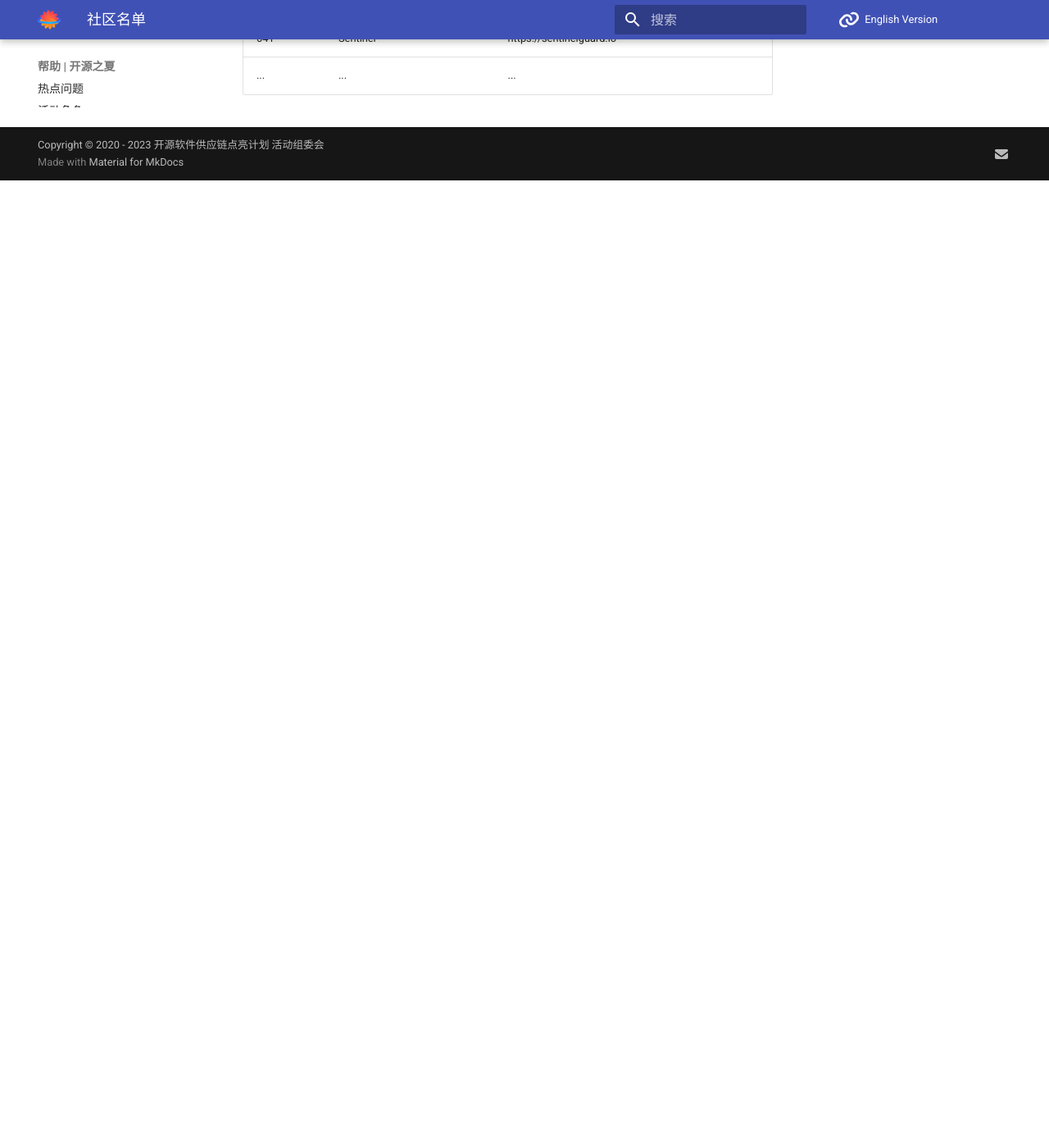
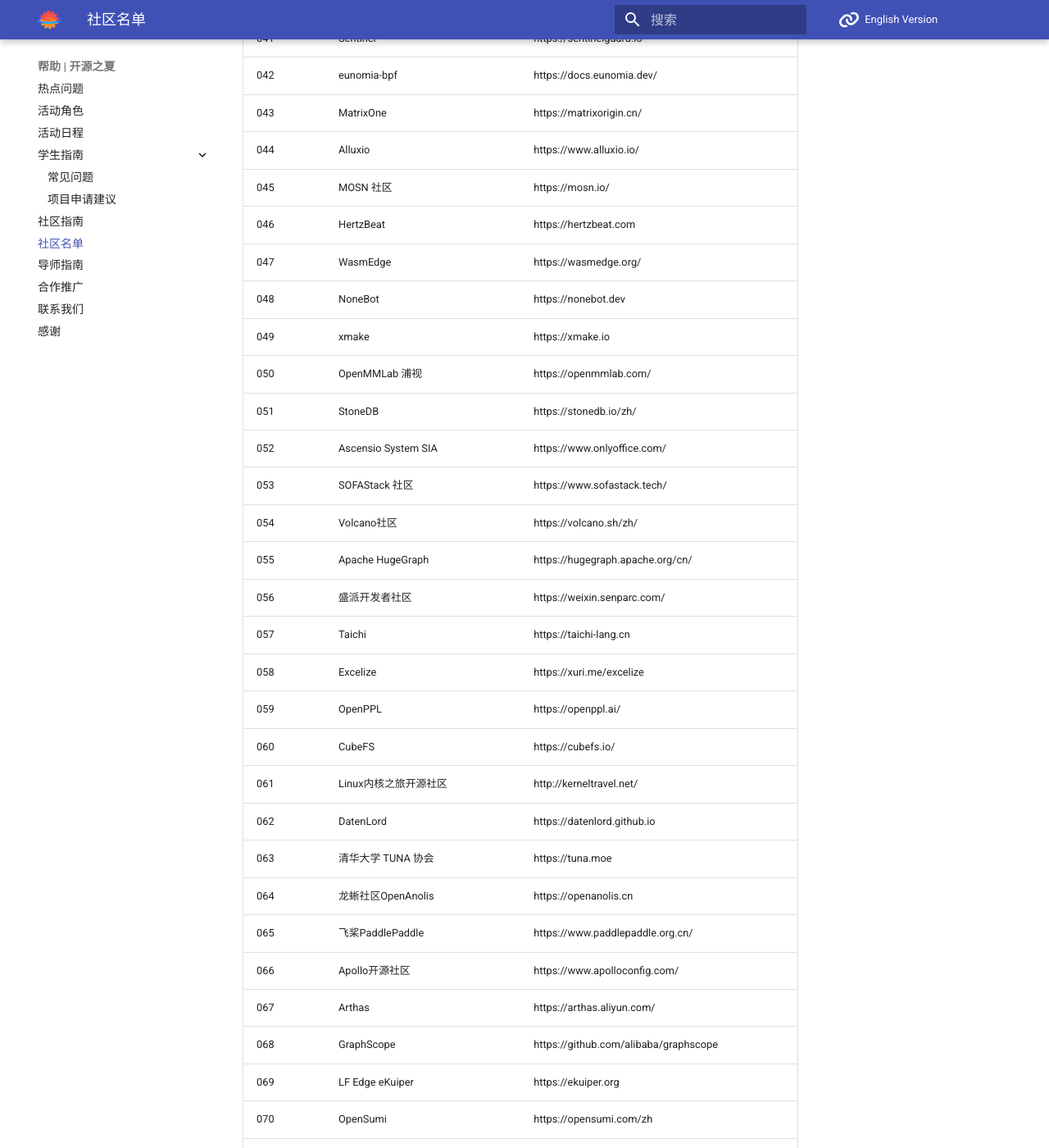
Before and after one commit to summer-ospp/help, an MkDocs documentation site: the page built from docs/communities-list.md, in a window 1280 px wide and 1400 px high, scrolled down 2020 px. Shown: the whole window at 82% size. Built offline with MkDocs 1.6.1 and Material for MkDocs 9.7.7, drawn with Linux system fonts in a browser that asks for light colours; comment, search, counter and statistics services are not loaded; before the commit the page ends 2240 px from its top, so only the background shows below that; some of the changed text lies outside the part shown.

Commit message:
Update communities-list.md

```diff
--- a/docs/communities-list.md
+++ b/docs/communities-list.md
@@ -43,4 +43,41 @@
 | 039  | BookOS操作系统               | www.book-os.com                        |
 | 040  | Nacos                        | https://nacos.io                               |
 | 041  | Sentinel                     | https://sentinelguard.io               |
+| 042  | eunomia-bpf                       | https://docs.eunomia.dev/                       |
+| 043  | MatrixOne                         | https://matrixorigin.cn/                        |
+| 044  | Alluxio                           | https://www.alluxio.io/                         |
+| 045  | MOSN  社区                        | https://mosn.io/                                |
+| 046  | HertzBeat                         | https://hertzbeat.com                           |
+| 047  | WasmEdge                          | https://wasmedge.org/                           |
+| 048  | NoneBot                           | https://nonebot.dev                             |
+| 049  | xmake                             | https://xmake.io                                |
+| 050  | OpenMMLab  浦视                   | https://openmmlab.com/                          |
+| 051  | StoneDB                           | https://stonedb.io/zh/                          |
+| 052  | Ascensio  System SIA              | https://www.onlyoffice.com/                     |
+| 053  | SOFAStack  社区                   | https://www.sofastack.tech/                     |
+| 054  | Volcano社区                       | https://volcano.sh/zh/                          |
+| 055  | Apache  HugeGraph                 | https://hugegraph.apache.org/cn/                |
+| 056  | 盛派开发者社区                    | https://weixin.senparc.com/                     |
+| 057  | Taichi                            | https://taichi-lang.cn                          |
+| 058  | Excelize                          | https://xuri.me/excelize                        |
+| 059  | OpenPPL                           | https://openppl.ai/                             |
+| 060  | CubeFS                            | https://cubefs.io/                              |
+| 061  | Linux内核之旅开源社区             | http://kerneltravel.net/                        |
+| 062  | DatenLord                         | https://datenlord.github.io                     |
+| 063  | 清华大学  TUNA 协会               | https://tuna.moe                                |
+| 064  | 龙蜥社区OpenAnolis                | https://openanolis.cn                           |
+| 065  | 飞桨PaddlePaddle                  | https://www.paddlepaddle.org.cn/                |
+| 066  | Apollo开源社区                    | https://www.apolloconfig.com/                   |
+| 067  | Arthas                            | https://arthas.aliyun.com/                      |
+| 068  | GraphScope                        | https://github.com/alibaba/graphscope           |
+| 069  | LF  Edge eKuiper                  | https://ekuiper.org                             |
+| 070  | OpenSumi                          | https://opensumi.com/zh                         |
+| 071  | MaxKey单点登录社区                | http://www.maxkey.top                           |
+| 072  | RISC-V国际开源实验室（RIOS  Lab） | https://rioslab.org                             |
+| 073  | Buddy  Compiler                   | https://buddy-compiler.github.io/               |
+| 074  | OpenAtom  OpenHarmony             | https://www.openharmony.cn/mainPlay             |
+| 075  | Inclavare  Containers             | https://inclavare-containers.io                 |
+| 076  | Karmada                           | https://karmada.io/                             |
+| 077  | Spring  Cloud Alibaba             | https://github.com/alibaba/spring-cloud-alibaba |
+| 078  | Vineyard                          | https://v6d.io                                  |
 | ... |...|...|
```
